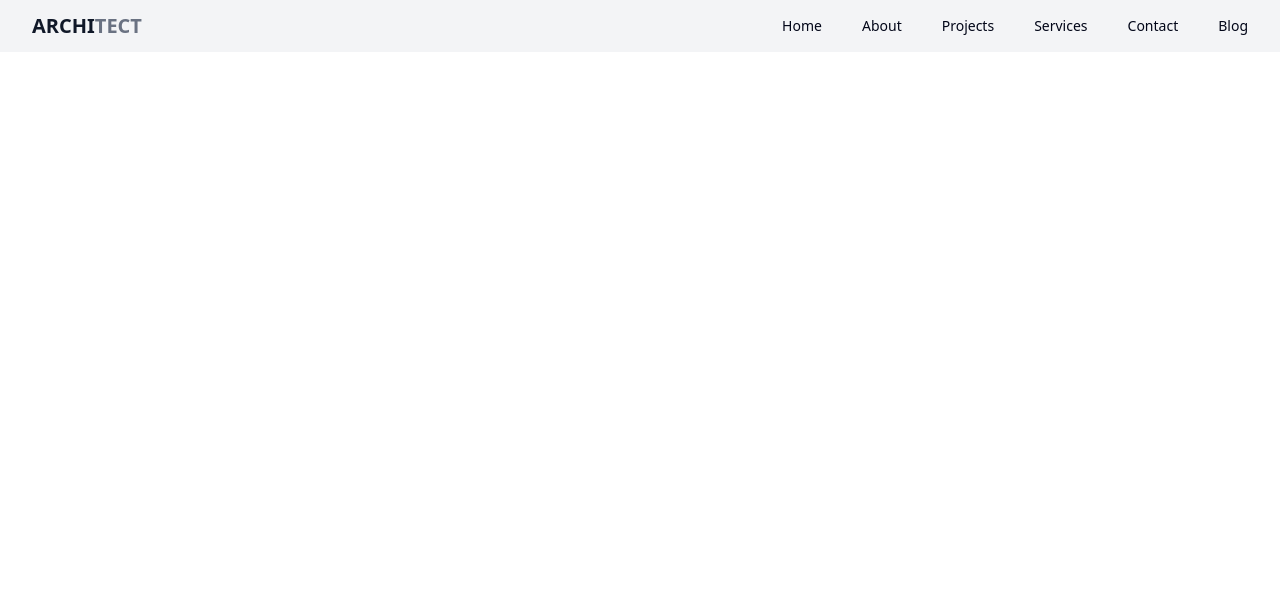
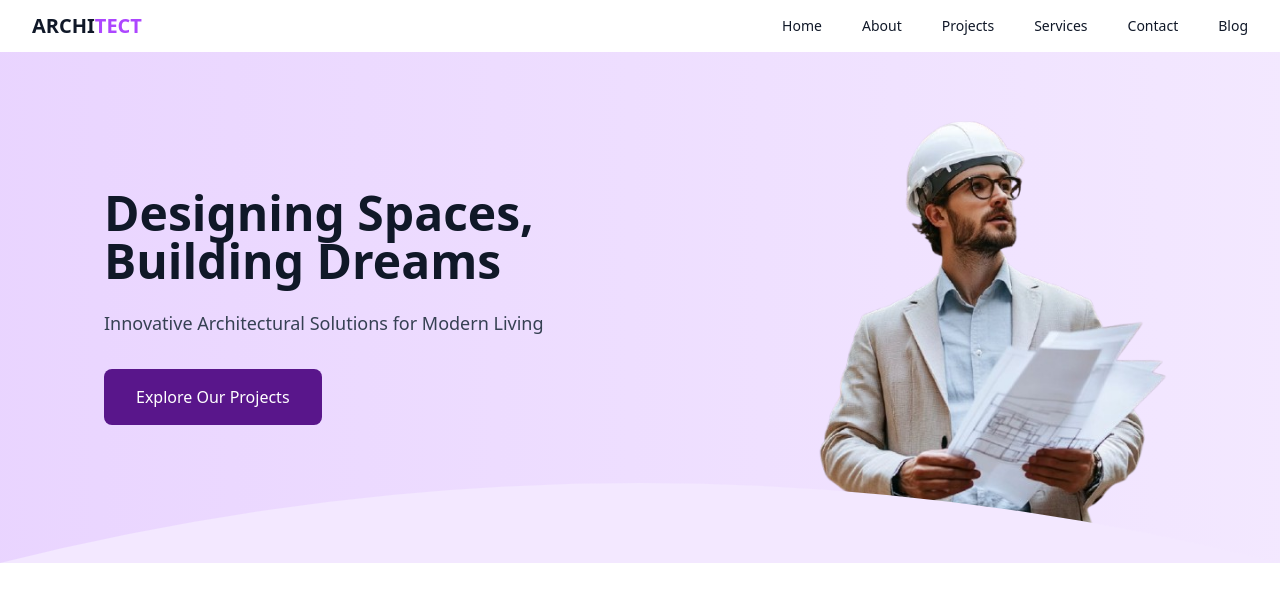
Before and after one commit to Hemajayaraj05/architect-website, a React (Vite) app: page / in a window 1280 px wide. Shown: the top 602 px of the page. Built offline with nearby package versions, Linux system fonts and the light colour scheme.

Commit message:
Done - Home page

```diff
--- a/src/components/Navbar.tsx
+++ b/src/components/Navbar.tsx
@@ -1,39 +1,35 @@
 import { useState } from "react";
 import { FaHamburger } from "react-icons/fa";
+
 function Navbar() {
   const [open, setOpen] = useState(false);
 
   return (
-    <header className="w-full  bg-gray-100">
+    <header className="w-full bg-white shadow-md">
       <nav className="mx-auto flex max-w-7xl items-center justify-between px-8 py-3">
-
-
         <div className="text-xl font-semibold text-gray-900">
-          ARCHI<span className="text-gray-500">TECT</span>
+          ARCHI<span className="text-purple-500">TECT</span>
         </div>
 
-
-        <div className="hidden md:flex items-center gap-10 text-sm font-medium text-slate-950">
-          <a className="hover:text-gray-500 transition" href="#home">Home</a>
-          <a className="hover:text-gray-500 transition " href="#about">About</a>
-          <a className="hover:text-gray-500 transition " href="#projects">Projects</a>
-          <a className="hover:text-gray-500 transition " href="#services">Services</a>
-          <a className="hover:text-gray-500 transition " href="#contact">Contact</a>
-          <a className="hover:text-gray-500 transition " href="#blog">Blog</a>
+        <div className="hidden md:flex items-center gap-10 text-sm font-medium text-gray-900">
+          <a className="hover:text-purple-500 transition" href="#home">Home</a>
+          <a className="hover:text-purple-500 transition" href="#about">About</a>
+          <a className="hover:text-purple-500 transition" href="#projects">Projects</a>
+          <a className="hover:text-purple-500 transition" href="#services">Services</a>
+          <a className="hover:text-purple-500 transition" href="#contact">Contact</a>
+          <a className="hover:text-purple-500 transition" href="#blog">Blog</a>
         </div>
 
-
         <button
-          className="md:hidden text-2xl text-gray-800"
+          className="md:hidden text-2xl text-gray-900"
           onClick={() => setOpen(!open)}
         >
-        <FaHamburger />
+          <FaHamburger />
         </button>
       </nav>
 
-
       {open && (
-        <div className="md:hidden flex flex-col gap-4 px-6 py-4 bg-gray-50 text-sm font-medium text-gray-800 text-center">
+        <div className="md:hidden flex flex-col gap-4 px-6 py-4 bg-white text-sm font-medium text-gray-900 text-center shadow-md">
           <a onClick={() => setOpen(false)} href="#home">Home</a>
           <a onClick={() => setOpen(false)} href="#about">About</a>
           <a onClick={() => setOpen(false)} href="#projects">Projects</a>
--- a/src/pages/Home.tsx
+++ b/src/pages/Home.tsx
@@ -1,11 +1,58 @@
 import Navbar from "../components/Navbar";
+import heroImage from "../assets/download__1_-removebg-preview.png";
+
+function Home() {
+    return (
+        <div className="bg-white">
+            <Navbar />
+
+            <section className="relative bg-linear-to-r from-purple-200 to-purple-100 overflow-hidden px-5 md:px-20">
+                <div className="max-w-7xl mx-auto px-6 flex flex-col md:flex-row items-center">
 
 
-function Home(){
+                    <div className="md:w-1/2 text-center md:text-left">
+                        <h1 className="text-5xl font-bold mb-6 text-gray-900">
+                            Designing Spaces, <br /> Building Dreams
+                        </h1>
+                        <p className="text-gray-700 mb-8 text-lg">
+                            Innovative Architectural Solutions for Modern Living
+                        </p>
+                        <button className="bg-purple-900 text-white px-8 py-4 rounded-lg hover:bg-purple-800 transition">
+                            Explore Our Projects
+                        </button>
+                    </div>
 
-    return<>
-    <Navbar/>
-    </>
 
+                    <div className="md:w-1/2 mt-10 md:mt-0 flex justify-center md:justify-end px-4 md:px-0">
+                        <img
+                            src={heroImage}
+                            alt="Architect working"
+                            className="rounded-lg object-cover max-w-xs md:max-w-sm"
+                        />
+                    </div>
+                </div>
+
+
+                <div className="absolute bottom-0 left-0 w-full overflow-hidden leading-0">
+                    <svg
+                        className="relative block w-full h-40"
+                        xmlns="http://www.w3.org/2000/svg"
+                        viewBox="0 0 2000 320"
+                        preserveAspectRatio="none"
+                    >
+                        <path
+                            fill="#f3e8ff" // light purple color for the curve
+                            d="M0,320
+                               Q1000,0 2000,320
+                               L2000,320
+                               L0,320
+                               Z"
+                        />
+                    </svg>
+                </div>
+            </section>
+        </div>
+    );
 }
+
 export default Home;
```
Also changed, not shown: src/assets/download__1_-removebg-preview.png (added), src/assets/home.jfif (added).
